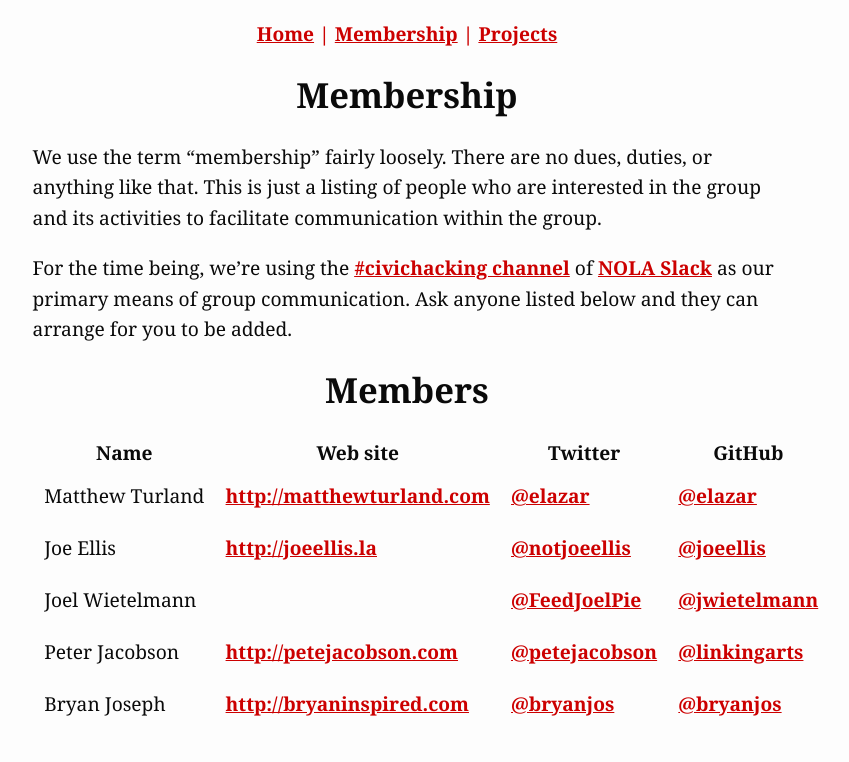
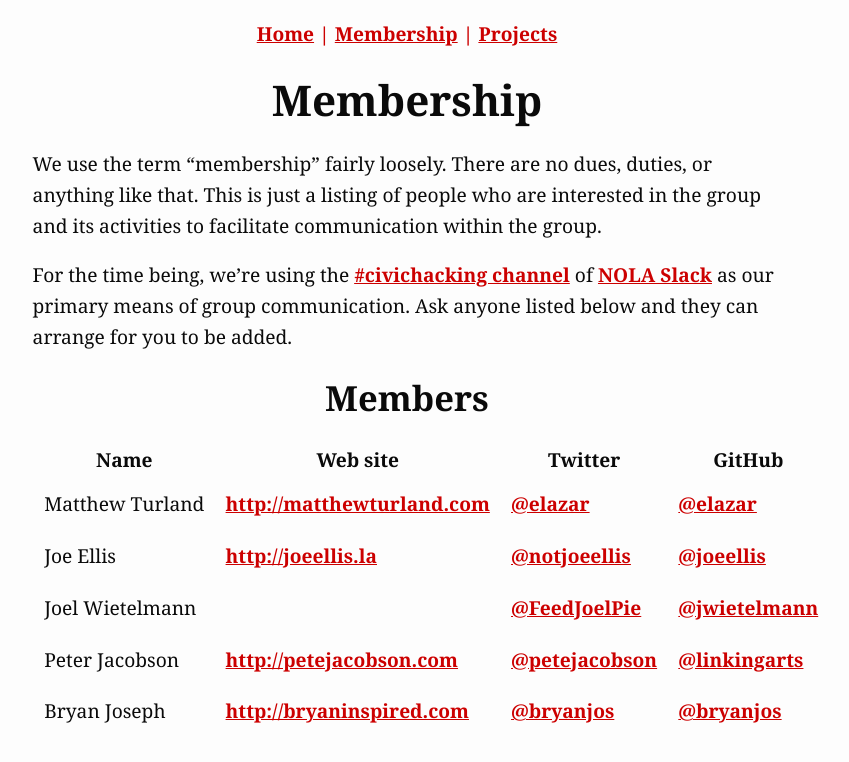
Before and after one commit to neworleans/neworleans.github.io, a Jekyll site: the page built from membership.md, in a window 1280 px wide. Shown: the top 762 px of the page, without its empty margins (233-1082 px from the left). Built offline with Jekyll 4.4.1, drawn with Linux system fonts in a browser that asks for light colours.

Commit message:
Changed heading level in default layout

```diff
--- a/_layouts/default.html
+++ b/_layouts/default.html
@@ -1,6 +1,6 @@
 {% include header.html %}
 
-<h2>{{ page.title }}</h2>
+<h1>{{ page.title }}</h1>
 
 {{ content }}
 
```
